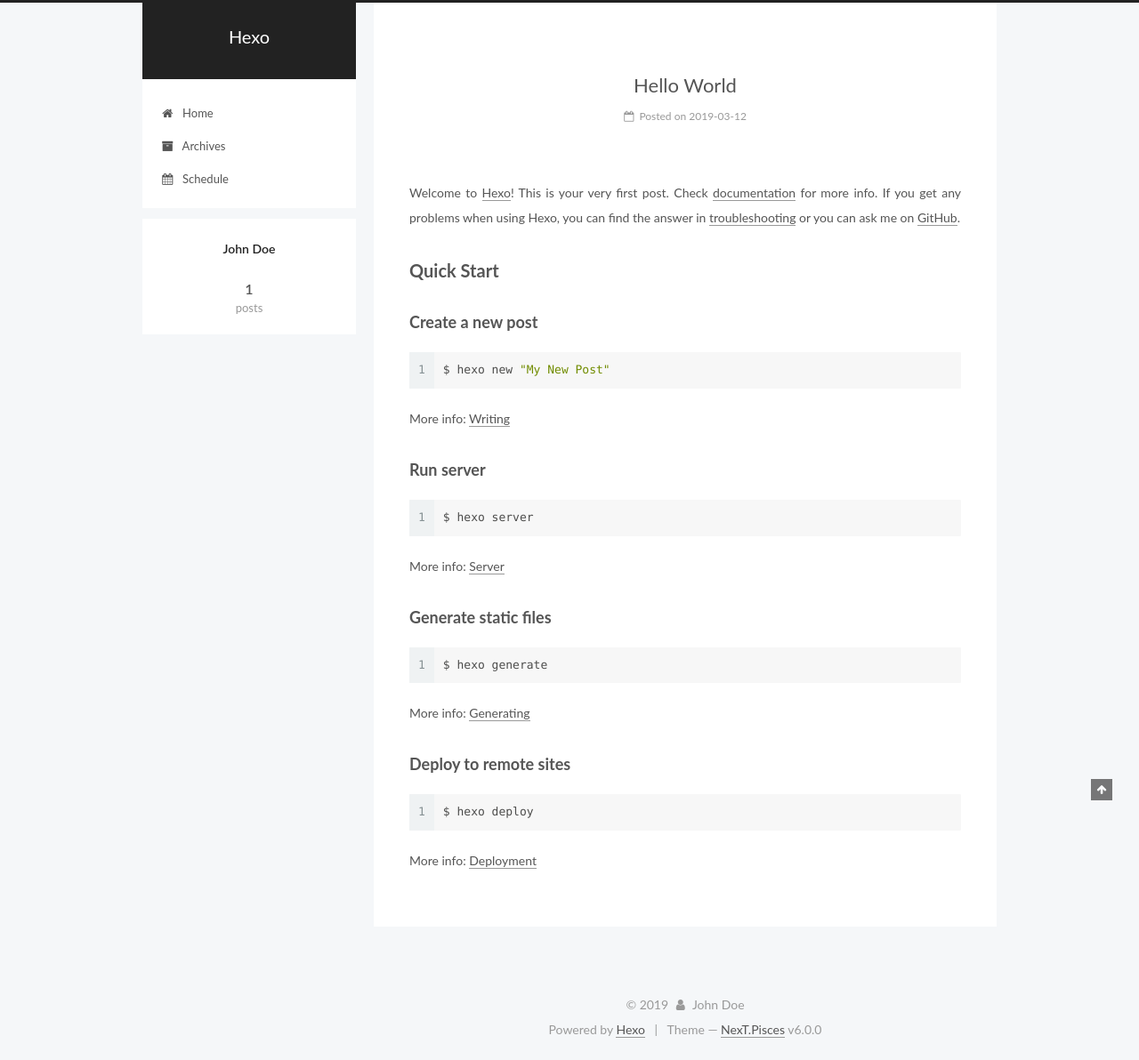
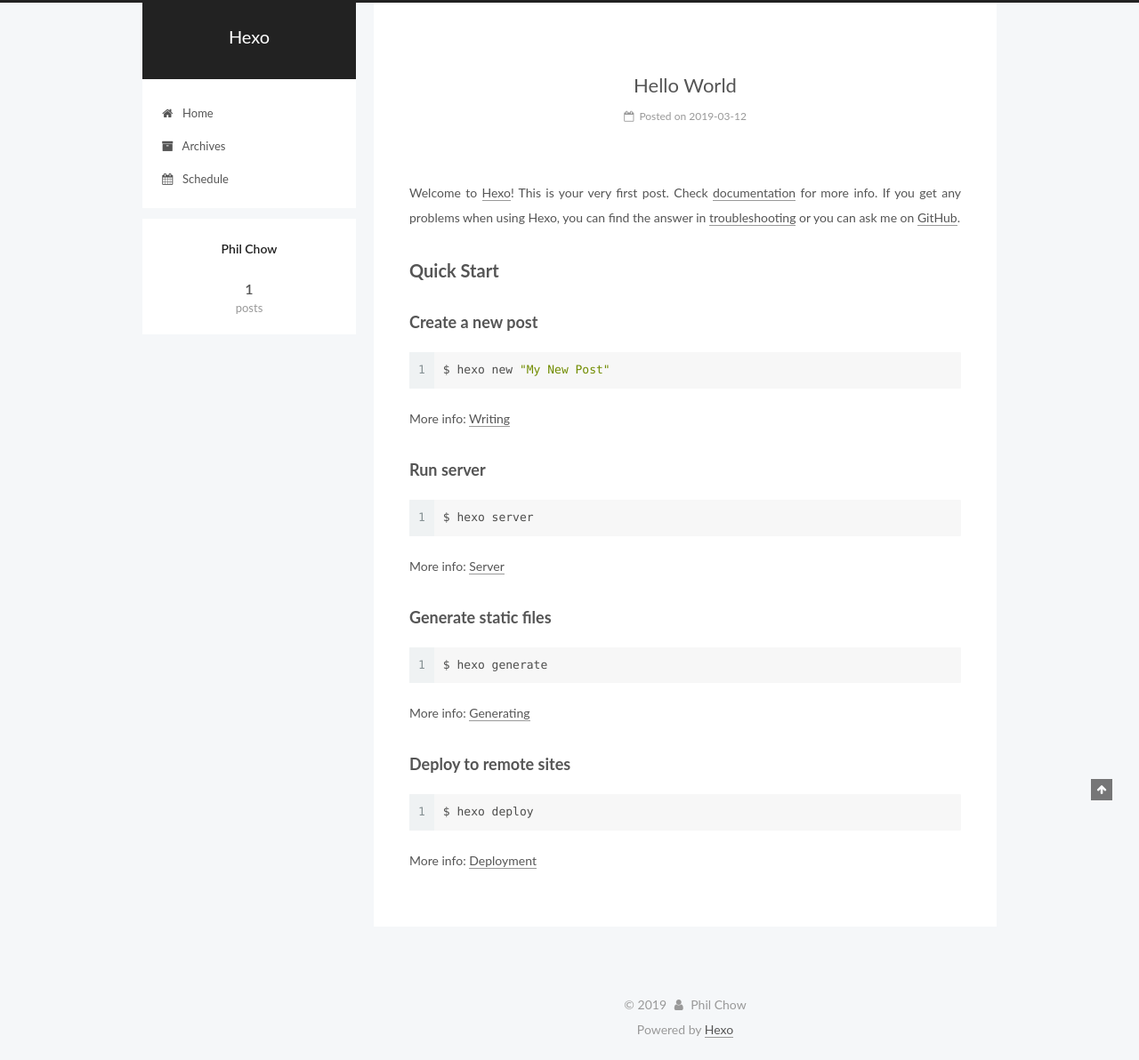
Before and after one commit to phil-chow/phil-chow.github.io, a plain HTML site: page index.html in a window 1280 px wide. Shown: the whole page at 89% size. Drawn offline with Linux system fonts and the light colour scheme.

Commit message:
Site updated: 2019-03-18 10:56:34

```diff
--- a/index.html
+++ b/index.html
@@ -75,17 +75,13 @@
 
 
 
-<meta name="description" content="Welcome to Hexo! This is your very first post. Check documentation for more info. If you get any problems when using Hexo, you can find the answer in troubleshooting or you can ask me on GitHub. Quick">
-<meta property="og:type" content="article">
-<meta property="og:title" content="Hello World">
-<meta property="og:url" content="http://yoursite.com/2019/03/12/hello-world/index.html">
+<meta property="og:type" content="website">
+<meta property="og:title" content="Hexo">
+<meta property="og:url" content="http://philchow.top/archives/index.html">
 <meta property="og:site_name" content="Hexo">
-<meta property="og:description" content="Welcome to Hexo! This is your very first post. Check documentation for more info. If you get any problems when using Hexo, you can find the answer in troubleshooting or you can ask me on GitHub. Quick">
 <meta property="og:locale" content="default">
-<meta property="og:updated_time" content="2019-03-12T03:50:19.405Z">
 <meta name="twitter:card" content="summary">
-<meta name="twitter:title" content="Hello World">
-<meta name="twitter:description" content="Welcome to Hexo! This is your very first post. Check documentation for more info. If you get any problems when using Hexo, you can find the answer in troubleshooting or you can ask me on GitHub. Quick">
+<meta name="twitter:title" content="Hexo">
 
 
 
@@ -117,7 +113,7 @@
 
 
 
-  <link rel="canonical" href="http://yoursite.com/2019/03/12/hello-world/">
+  <link rel="canonical" href="http://philchow.top/archives/">
 
 
 
@@ -241,10 +237,10 @@
 
 
   <div class="post-block">
-    <link itemprop="mainEntityOfPage" href="http://yoursite.com/2019/03/12/hello-world/">
+    <link itemprop="mainEntityOfPage" href="http://philchow.top/2019/03/12/hello-world/">
 
     <span hidden itemprop="author" itemscope itemtype="http://schema.org/Person">
-      <meta itemprop="name" content="John Doe">
+      <meta itemprop="name" content="Phil Chow">
       <meta itemprop="description" content>
       <meta itemprop="image" content="/images/avatar.gif">
     </span>
@@ -389,7 +385,7 @@
         <div class="site-overview">
           <div class="site-author motion-element" itemprop="author" itemscope itemtype="http://schema.org/Person">
 
-              <p class="site-author-name" itemprop="name">John Doe</p>
+              <p class="site-author-name" itemprop="name">Phil Chow</p>
               <p class="site-description motion-element" itemprop="description"></p>
           </div>
 
@@ -445,7 +441,7 @@
   <span class="with-love">
     <i class="fa fa-user"></i>
   </span>
-  <span class="author" itemprop="copyrightHolder">John Doe</span>
+  <span class="author" itemprop="copyrightHolder">Phil Chow</span>
 
 
 
@@ -457,11 +453,7 @@
 
 
 
-  <span class="post-meta-divider">|</span>
 
-
-
-  <div class="theme-info">Theme &mdash; <a class="theme-link" target="_blank" href="https://github.com/theme-next/hexo-theme-next">NexT.Pisces</a> v6.0.0</div>
 
 
 
```
Also changed, not shown: 2019/03/12/hello-world/index.html (+9 -17 lines), archives/2019/03/index.html (+7 -15 lines), archives/2019/index.html (+7 -15 lines), archives/index.html (+7 -15 lines).
